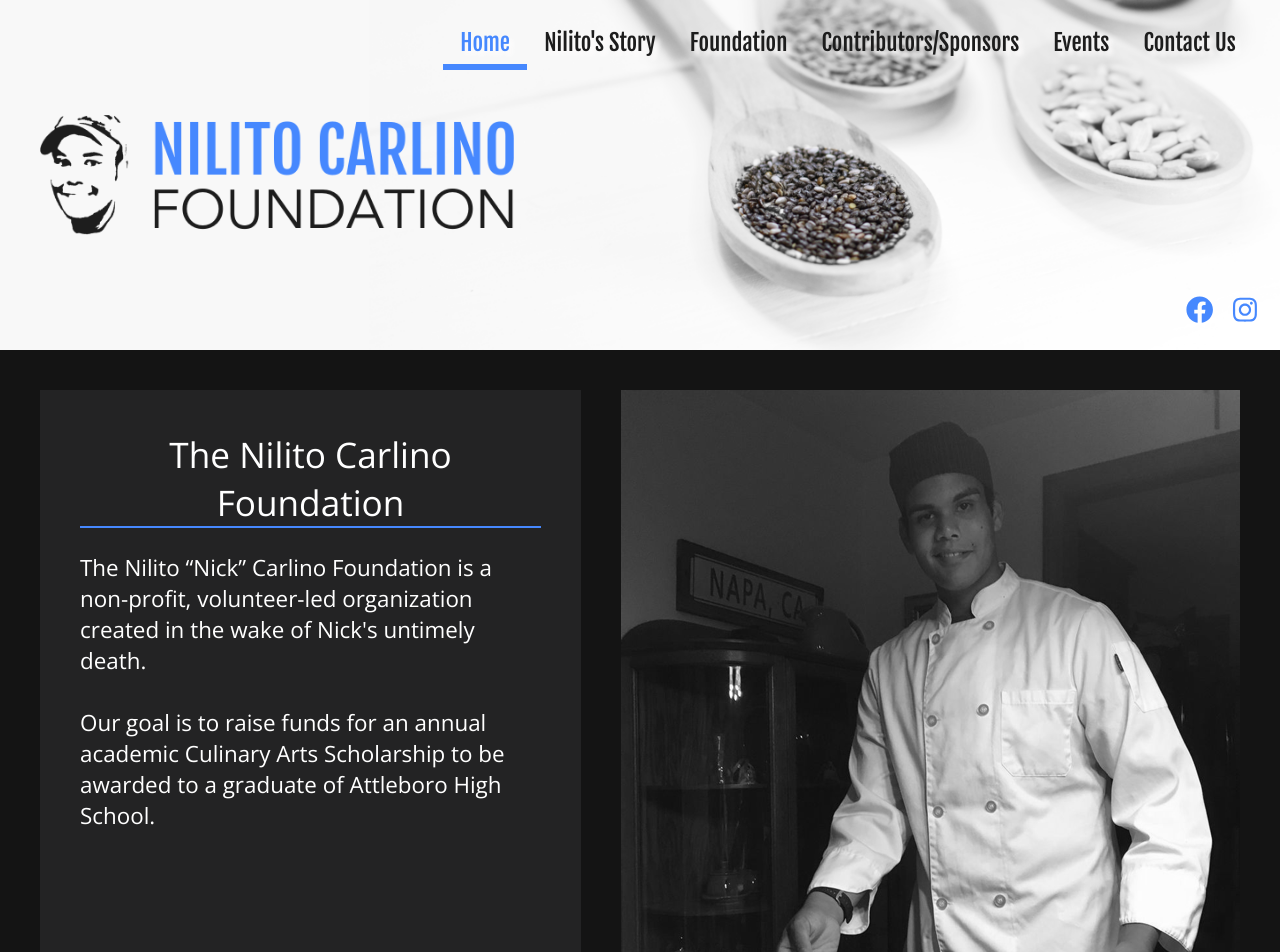
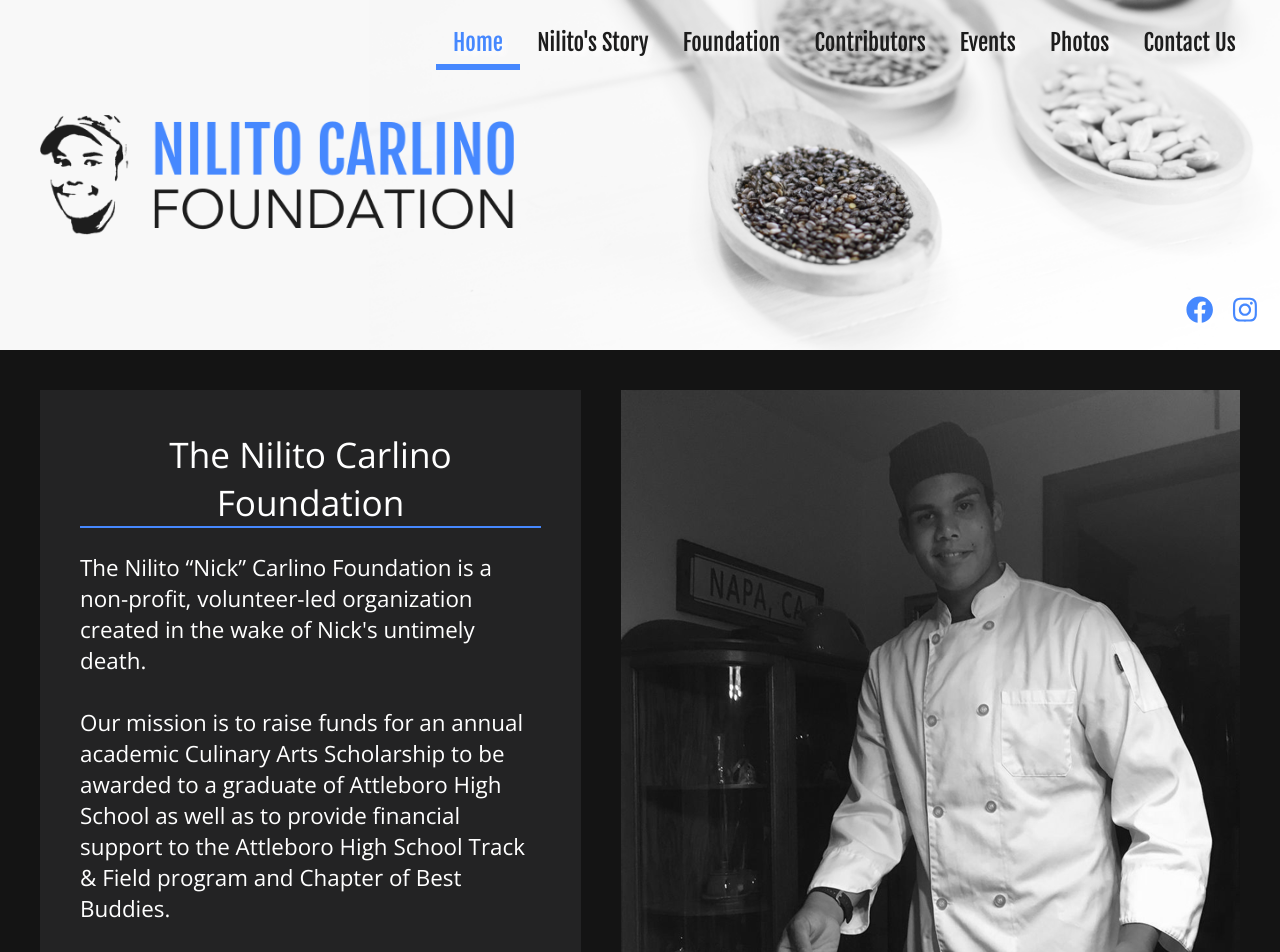
Before and after one commit to NilitoCarlinoFoundation/nilitocarlinofoundation.github.io, a React (Create React App) app: page / in a window 1280 px wide. Shown: the top 952 px of the page. Built offline with nearby package versions, Linux system fonts and the light colour scheme.

Commit message:
Update homepage mission statement and add Photos page

```diff
--- a/src/components/App.js
+++ b/src/components/App.js
@@ -14,6 +14,7 @@
 import Foundation from './Pages/Foundation/Foundation';
 import Sponsors from './Pages/Sponsors/Sponsors';
 import Events from './Pages/Events/Events';
+import Photos from './Pages/Photos/Photos';
 import Contact from './Pages/Contact/Contact';
 import Footer from './Footer/Footer';
 
@@ -31,6 +32,9 @@
           <Switch>
             <Route path="/contact">
               <Contact />
+            </Route>
+            <Route path="/photos">
+              <Photos />
             </Route>
             <Route path="/events">
               <Events />
--- a/src/components/Header/Nav/Nav.js
+++ b/src/components/Header/Nav/Nav.js
@@ -20,11 +20,15 @@
           </li>
 
           <li>
-            <NavLink to="/sponsors">Contributors/Sponsors</NavLink>
+            <NavLink to="/sponsors">Contributors</NavLink>
           </li>
 
           <li>
             <NavLink to="/events">Events</NavLink>
+          </li>
+
+          <li>
+            <NavLink to="/photos">Photos</NavLink>
           </li>
 
           <li>
--- a/src/components/Pages/Home/Home.js
+++ b/src/components/Pages/Home/Home.js
@@ -12,8 +12,9 @@
           created in the wake of Nick's untimely death. <br></br>
           <br></br>
 
-          Our goal is to raise funds for an annual academic Culinary Arts Scholarship
-          to be awarded to a graduate of Attleboro High School.
+          Our mission is to raise funds for an annual academic Culinary Arts Scholarship
+          to be awarded to a graduate of Attleboro High School as well as to provide financial support
+          to the Attleboro High School Track & Field program and Chapter of Best Buddies.
         </div>
 			</div>
 
--- /dev/null
+++ b/src/components/Pages/Photos/Photos.css
@@ -0,0 +1,3 @@
+.Photos {
+    display: flex;
+}
--- /dev/null
+++ b/src/components/Pages/Photos/Photos.js
@@ -0,0 +1,14 @@
+import React from 'react';
+
+import './Photos.css';
+
+export default function Photos() {
+    return (
+        <div className="Photos">
+            <div className="photocontent">
+        </div>
+
+        </div>
+
+    );
+}
--- a/src/styles/App.css
+++ b/src/styles/App.css
@@ -71,6 +71,10 @@
   margin: 40px;
 }
 
+.photocontent {
+  background-color: #232324;
+}
+
 /*.Sibling connectors. Selects cases where these things are siblings, and only applies styling to the second
 sib to the right of the + sign. This was used to "collapse margins" between text and picture divs when using display: flex*/
 
```
